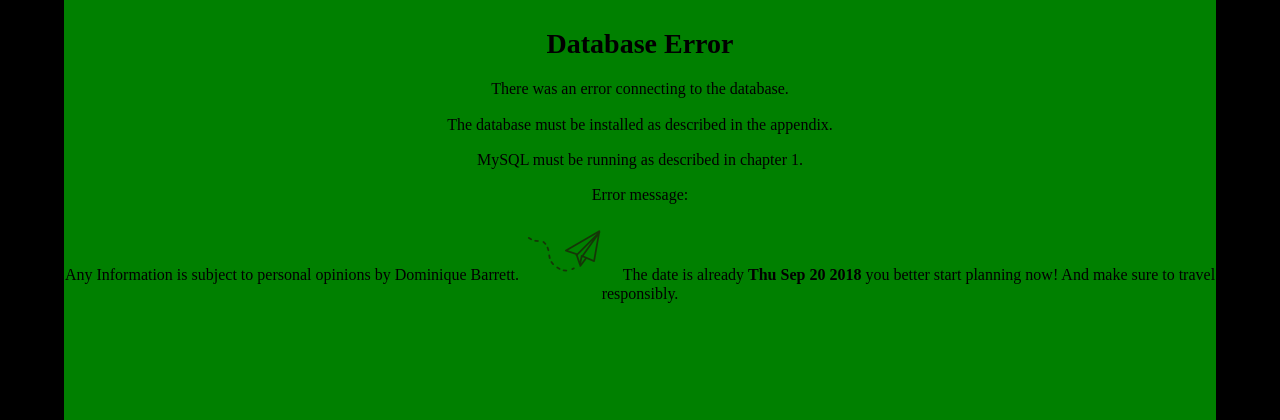
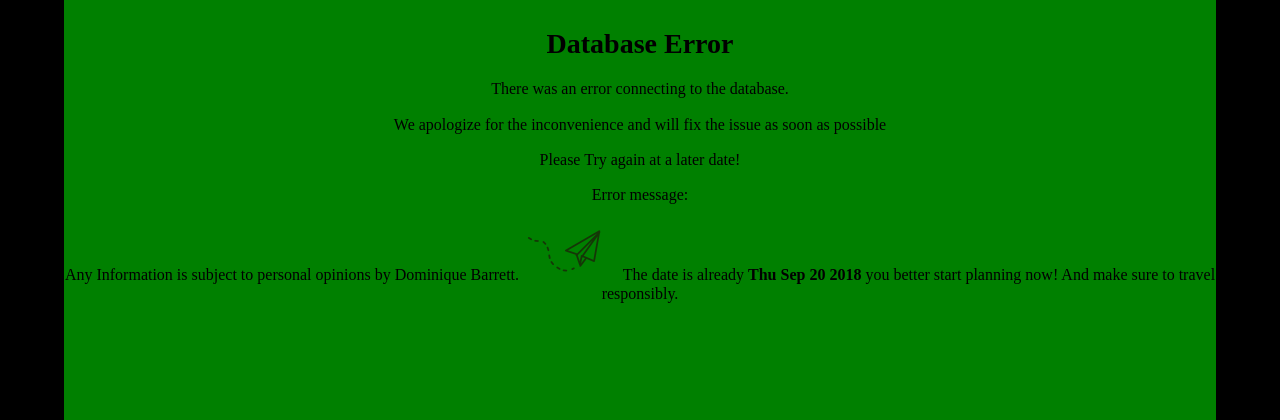
Before and after one commit to DominiqueBarrett/Trip_Planner, a PHP site: page /error_pages/database_error.php in a window 1280 px wide. Shown: the part 184-604 px from the top of the page. Run offline with PHP 8.4, Linux system fonts and the light colour scheme; data that the repository does not hold is empty.

Commit message:
trip planner database errors

```diff
--- a/FAQ.php
+++ b/FAQ.php
@@ -60,15 +60,15 @@
             </div>
       </div>
       <div class="faq">
-            <h2>What kind of accesibility does Carlsbad Cavern have?</h2>
+            <h2>What kind of accessibility does Carlsbad Cavern have?</h2>
             <div class="answer">
-              <p>This might actually supprise you, but there is actually an elevator for anyone Handicapped, so if you are in a wheel chair you can still see the wonders of the Caverns!!</p>
+              <p>This might actually surprise you, but there is actually an elevator for anyone Handicapped, so if you are in a wheel chair you can still see the wonders of the Caverns!!</p>
             </div>
       </div>
       <div class="faq">
             <h2>When cave spelunking should I bring a lantern of some sort or a flashlight?</h2>
             <div class="answer">
-              <p>Something that can either be attached to your write or be put in your pocket is usually best, soem of the small flashlights can actually be pretty powerful.</p>
+              <p>Something that can either be attached to your wrist or be put in your pocket is usually best, some of the small flashlights can actually be pretty powerful.</p>
             </div>
       </div>
 
--- a/error_pages/database_error.php
+++ b/error_pages/database_error.php
@@ -27,8 +27,8 @@
       </header>
         <h1>Database Error</h1>
         <p class="first_paragraph">There was an error connecting to the database.</p>
-        <p>The database must be installed as described in the appendix.</p>
-        <p>MySQL must be running as described in chapter 1.</p>
+        <p>We apologize for the inconvenience and will fix the issue as soon as possible</p>
+        <p>Please Try again at a later date!</p>
         <p class="last_paragraph">Error message: <?php echo $error_message; ?></p>
     </div>
     <footer>
```
